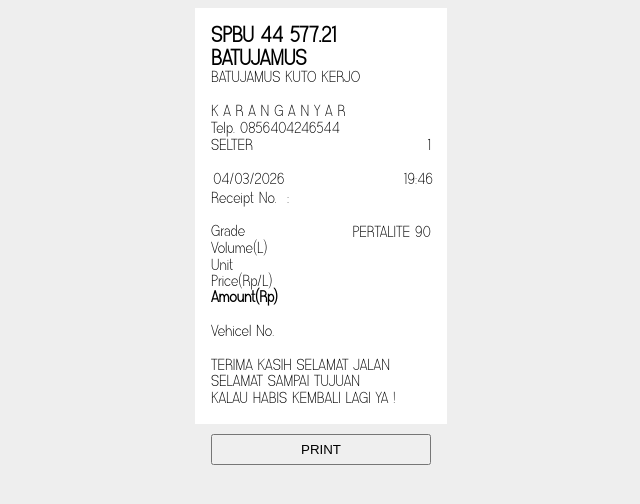
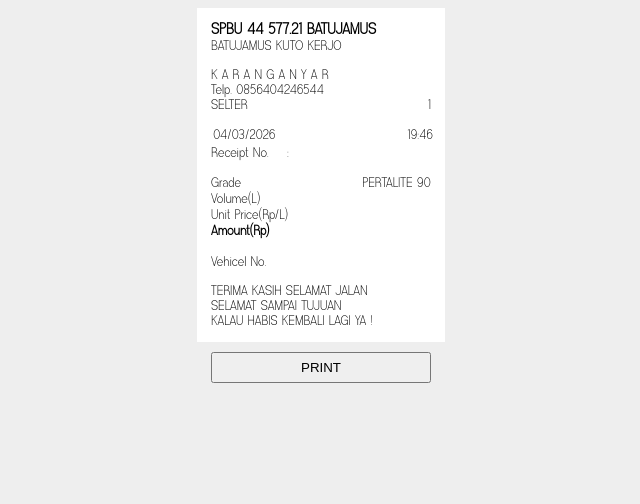
Before and after one commit to desakuto/bbm, a plain HTML site: page index.html in a window 1280 px wide. Shown: the whole page, without its empty margins (319-959 px from the left). Drawn offline with Linux system fonts and the light colour scheme.

Commit message:
Update index.html

```diff
--- a/index.html
+++ b/index.html
@@ -19,13 +19,13 @@
   width:220px;
   margin:auto;
   background:#fff;
-  padding:16px;
-  font-size:16px;
+  padding:14px;
+  font-size:14px;
   line-height:1.05;
 }
 
 .spbu{
-  font-size:22px;
+  font-size:16px;
   font-weight:bold;
 }
 
@@ -38,7 +38,9 @@
   line-height:1;
   margin:0;
 }
-
+.row span:first-child{
+  white-space:nowrap;
+}
 .row.info{
   grid-template-columns:72px 12px 22px 1fr;
 }
@@ -70,7 +72,7 @@
   border:none;
   background:transparent;
   font-family:Avenis;
-  font-size:16px;
+  font-size:14px;
   width:100%;
   text-align:right;
 }
```
